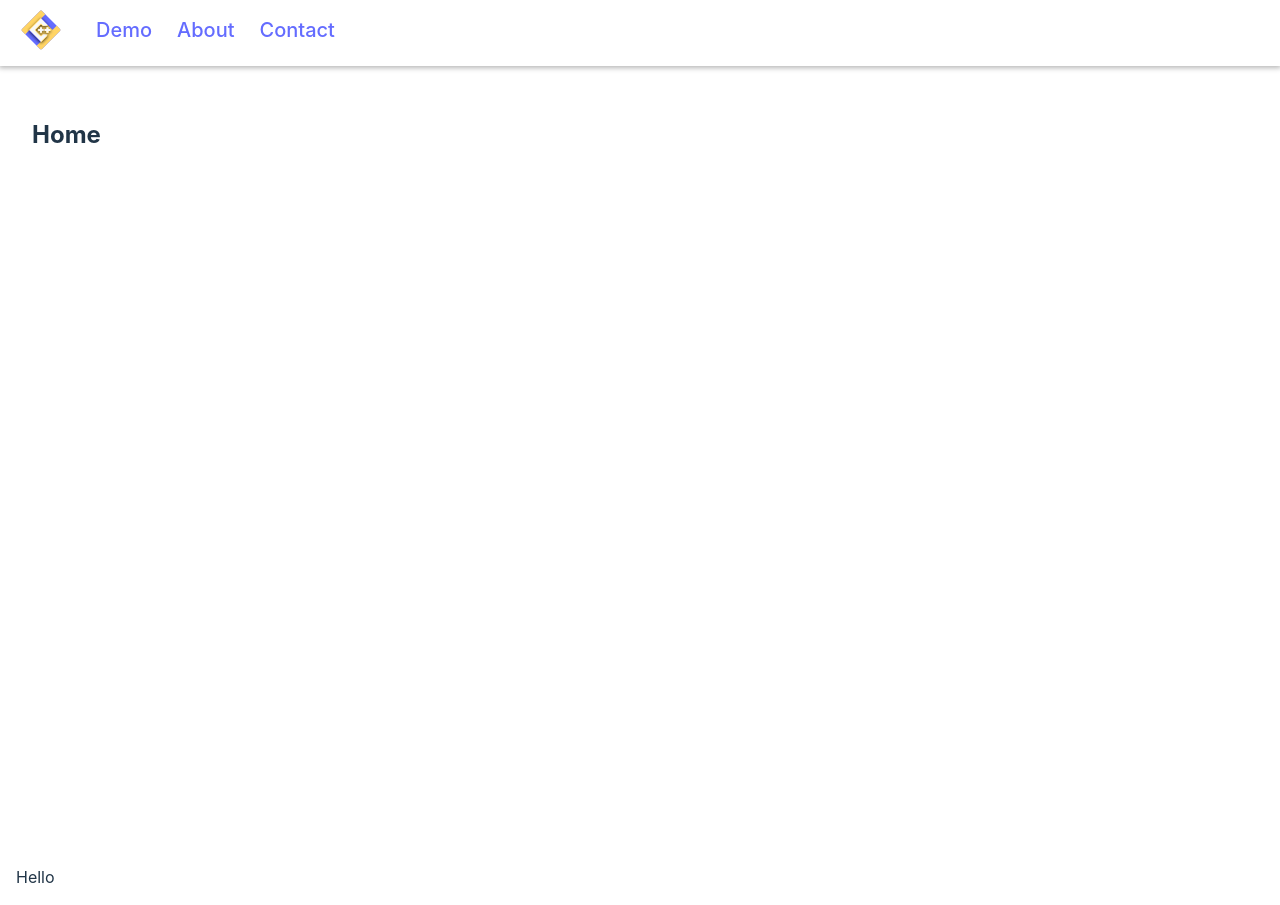
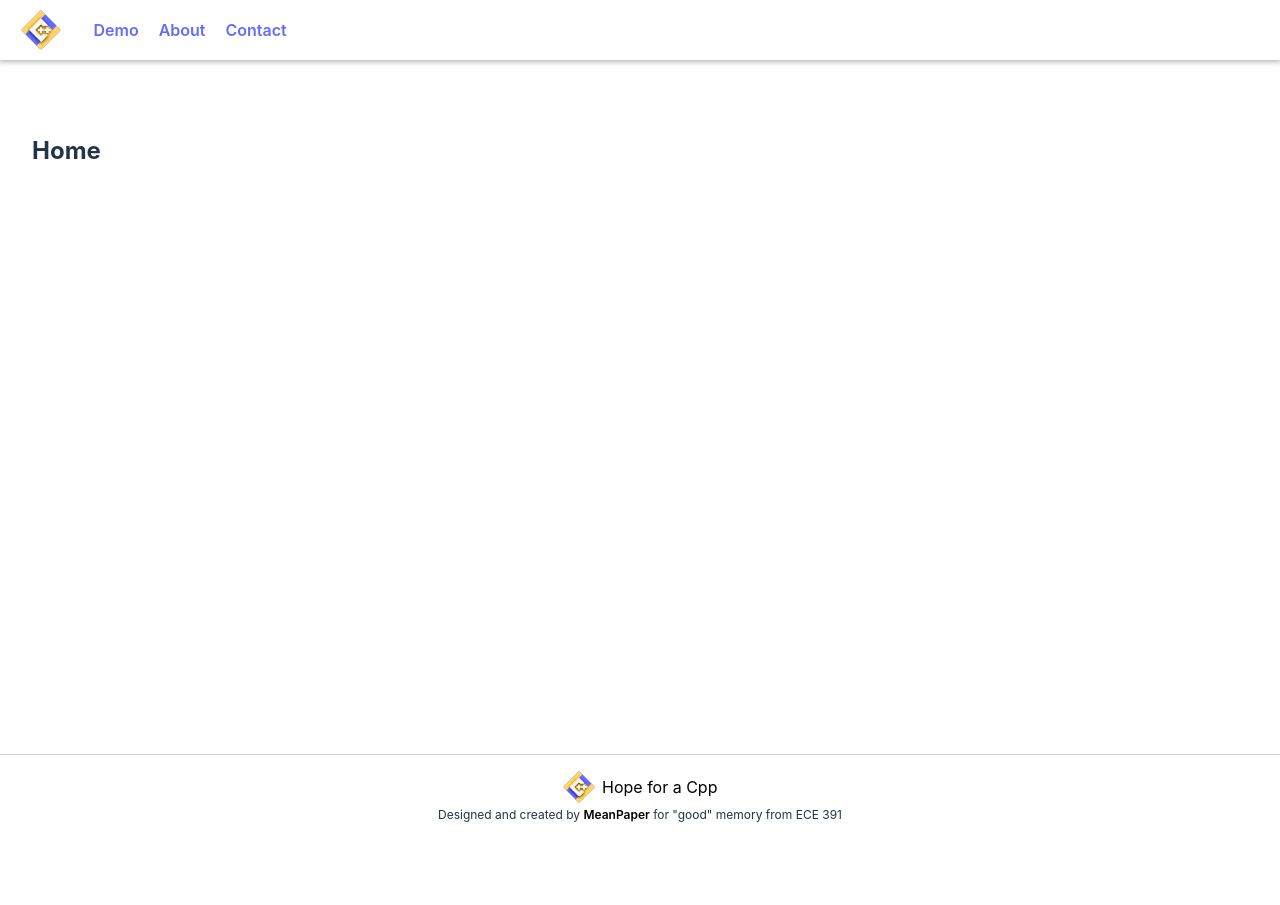
Before and after one commit to ScreamingPigeon/391OS, a React (Create React App) app: page / in a window 1280 px wide. After the commit the page ends 840 px from the top, so only its background shows below. Built offline with nearby package versions, Linux system fonts and the light colour scheme.

Commit message:
footer should be finished

```diff
--- a/src/App.css
+++ b/src/App.css
@@ -1,6 +1,7 @@
 #root {
+  position: absolute;
   width: 100%;
-  height: 100%;
+  min-height: 100%;
   min-width: 320px;
   margin: 0;
   display: flex;
@@ -51,6 +52,7 @@
   width: 100%;
   top: 0;
   display: flex;
+  align-items: center;
   background-color: rgb(255, 255, 255);
   overflow: auto;
   gap: 5px;
@@ -89,20 +91,27 @@
 }
 
 .home-logo-outer{
+  display: flex;
+  align-items: center;
   margin-left: 5px;
   margin-right: 20px;
 }
+
 .home-logo{
   width: 40px;
   height: 40px;
   padding: 0;
+  line-height: 0;
+}
+
+.home{
+  line-height: 0;
 }
 
 .link-item{
-  font-size: 20px;
+  font-size: 16px;
   width: fit-content;
-  padding: 5px 10px;
-  height: fit-content;
+  padding: 5px 7.5px;
   transition-duration: 0.5s;
 }
 
@@ -164,6 +173,7 @@
   box-shadow: 4px 4px 10px 2px rgb(120, 120, 120);
   background-color: #fdfdfd;
 }
+
 .page-title{
   margin: 5px 0;
   font-size: 1.5rem;
@@ -173,10 +183,6 @@
 .contact-cards{
   display: grid;
   grid-template: auto / repeat(2, 1fr);
-}
-
-.default-box{
-  height: 90vh;
 }
 
 @media (prefers-color-scheme: dark) {
@@ -203,3 +209,7 @@
     box-shadow: 0 0 10px 2px rgb(212, 212, 212);
   }
 }
+
+.emulator_text > div{
+  max-width: 100px;
+}
--- a/src/App.js
+++ b/src/App.js
@@ -5,11 +5,13 @@ import Demo from './views/Demo';
 import Contact from './views/Contact';
 import About from './views/About';
 import NoPage from "./views/NoPage";
+import hopeforcpp from "./hopeforcpp.svg";
 import './App.css';
 
 function App() {
   return (
     <>
+      <div className="main-body">
         <BrowserRouter>
           <Routes>
             <Route path="/" element={<Layout />}>
@@ -21,7 +23,20 @@ function App() {
             </Route>
           </Routes>
         </BrowserRouter>
-    <footer className="page-foot">Hello</footer>
+      </div>
+      <footer className="page-foot">
+        <div>
+          <section className='foot-note-one'>
+            <img className="footer-logo" src={hopeforcpp} alt="hope for cpp logo"/>
+            <div>
+              Hope for a Cpp
+            </div>
+          </section>
+          <section className='creator-section'>
+            Designed and created by <a id="author" href='https://github.com/MeanPaper'> MeanPaper</a> for "good" memory from ECE 391
+          </section>
+        </div>
+      </footer>
     </>
   );
 }
--- a/src/index.css
+++ b/src/index.css
@@ -24,7 +24,8 @@ code {
 }
 
 a {
-  font-weight: 500;
+  height: fit-content;
+  font-weight: 600;
   color: #646cff;
   text-decoration: inherit;
 }
@@ -112,9 +113,63 @@ button:focus-visible {
   line-height: 20px;
 }
 
+.main-body{
+  width: 100%;
+  padding-bottom: 4rem;
+  margin-top: 1rem;
+  margin-bottom: 2rem;
+}
+
 .page-foot{
-  position: relative;
+  display: flex;
+  justify-content: center;
+  align-items: center;
+  position: absolute;
+  padding: 1rem 2rem;
   bottom: 0;
-  padding: 1rem;
+  width: 100%;
+  border-top: 1px solid rgb(210, 210, 210);
+  overflow: auto;
+}
+
+.footer-logo{
+  width: 32px;
+  place-self: center;
+  height: auto;
+}
+
+.foot-note-one{
+  color: #000000;
+  font-size: 16px;
+  font-weight: 400;
+  display: flex;
+  justify-content: center;
+  align-items: center;
+  gap: 7.5px;
+}
+
+.creator-section{
+  text-align: center;
+  font-size: 12px;
+  margin-top: 3px;
+}
+
+#author{
+  color: black;
+}
+
+#author:hover{
+  text-decoration:underline;
+}
+
+@media (prefers-color-scheme: dark) {
+  .page-foot{
+    border-color: #fff;
+  }
+  #author,
+  .foot-note-one,
+  .creator-section{
+    color: rgba(255, 255, 255, 0.90);
+  }
 
 }
--- a/src/views/Layout.js
+++ b/src/views/Layout.js
@@ -6,7 +6,7 @@ const Layout = () => {
       <>
         <div className="nav-header">
           <div className="nav-item home-logo-outer">
-            <Link to="/">
+            <Link to="/" className="home">
               <img src={hopeforcpp} className='home-logo' alt="hope for a cpp team logo" />
             </Link>
           </div>
```
Lines whose indentation alone changed are shown as unchanged.
